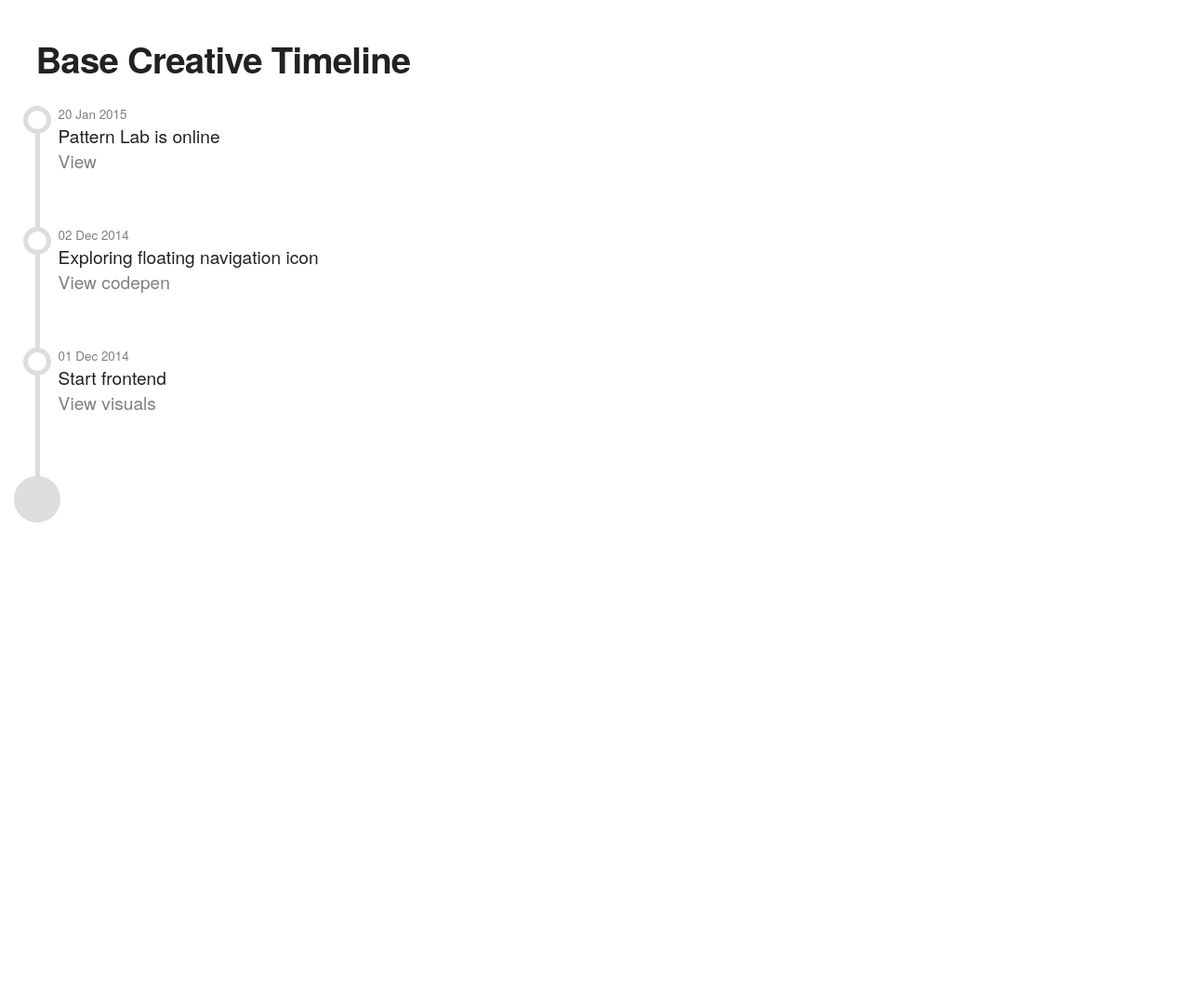
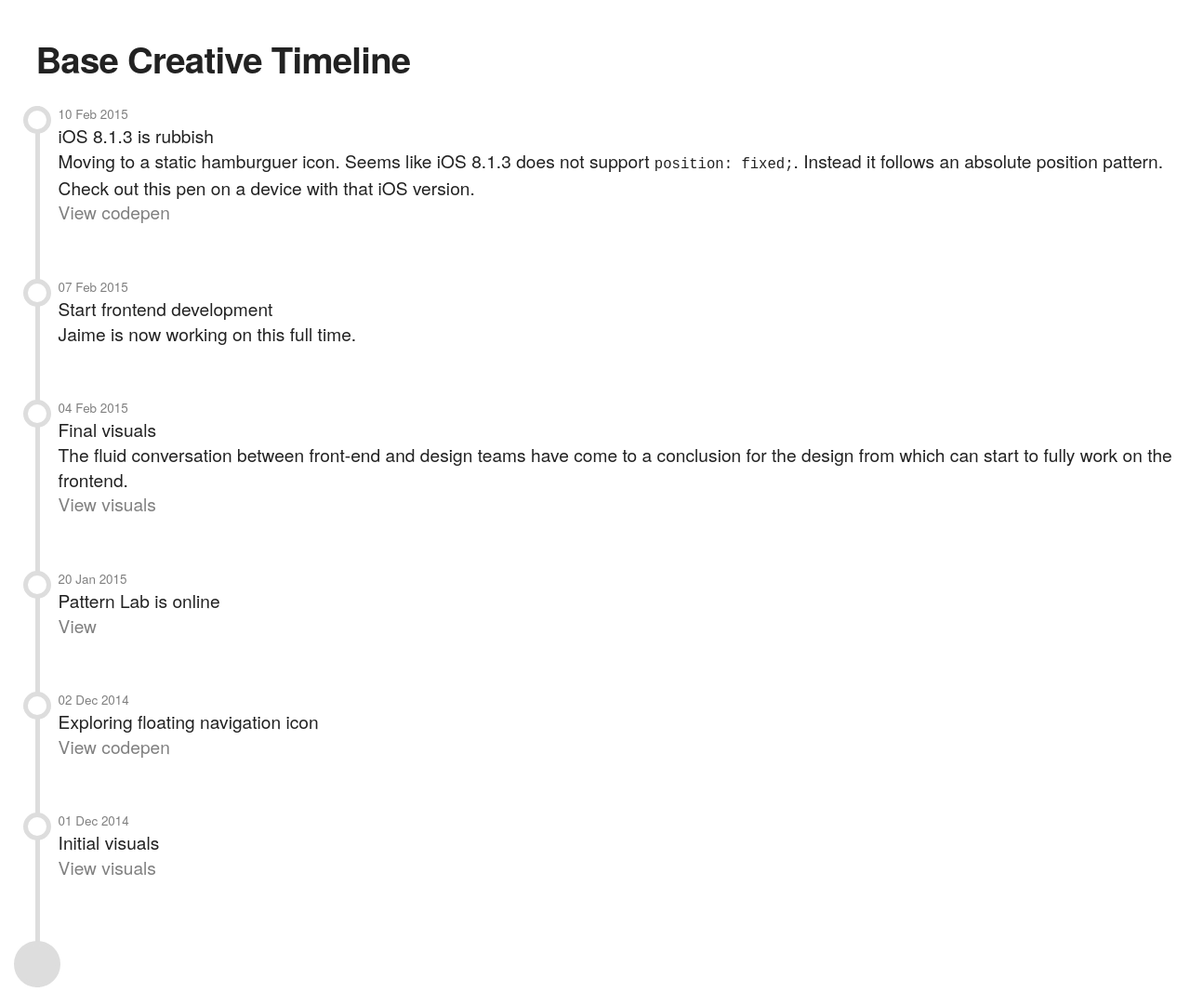
Before and after one commit to basecreative/basecreative.co.uk-redesign, a Jekyll site: the page built from timeline/index.html, in a window 1280 px wide. Shown: the whole page at 93% size. Built offline with Jekyll 4.4.1, drawn with Linux system fonts in a browser that asks for light colours; before the commit the page ends 900 px from its top, so only the background shows below that.

Commit message:
iOS is rubbish and more

```diff
--- a/timeline/_posts/2014-12-01-start-frontend.md
+++ b/timeline/_posts/2014-12-01-start-frontend.md
@@ -1,6 +1,6 @@
 ---
 layout: post
-title: Start frontend
+title: Initial visuals
 ---
 
 [View visuals](https://docs.google.com/file/d/0B0u_a-_REy5MZVZndWFrLWJzYWs/edit)
--- /dev/null
+++ b/timeline/_posts/2015-02-04-final-visuals.md
@@ -0,0 +1,7 @@
+---
+layout: post
+title: Final visuals
+---
+
+The fluid conversation between front-end and design teams have come to a conclusion for the design from which can start to fully work on the frontend.
+[View visuals](https://docs.google.com/a/basecreative.co.uk/file/d/0B0u_a-_REy5MYWd1cURGSGYzZGM/edit)
--- /dev/null
+++ b/timeline/_posts/2015-02-07-start-frontend.md
@@ -0,0 +1,6 @@
+---
+layout: post
+title: Start frontend development
+---
+
+Jaime is now working on this full time.
--- /dev/null
+++ b/timeline/_posts/2015-02-10-ios-problems.md
@@ -0,0 +1,7 @@
+---
+layout: post
+title: iOS 8.1.3 is rubbish
+---
+
+Moving to a static hamburguer icon. Seems like iOS 8.1.3 does not support `position: fixed;`. Instead it follows an absolute position pattern. Check out this pen on a device with that iOS version.
+[View codepen](http://codepen.io/jaicab/pen/OPypVZ)
```
